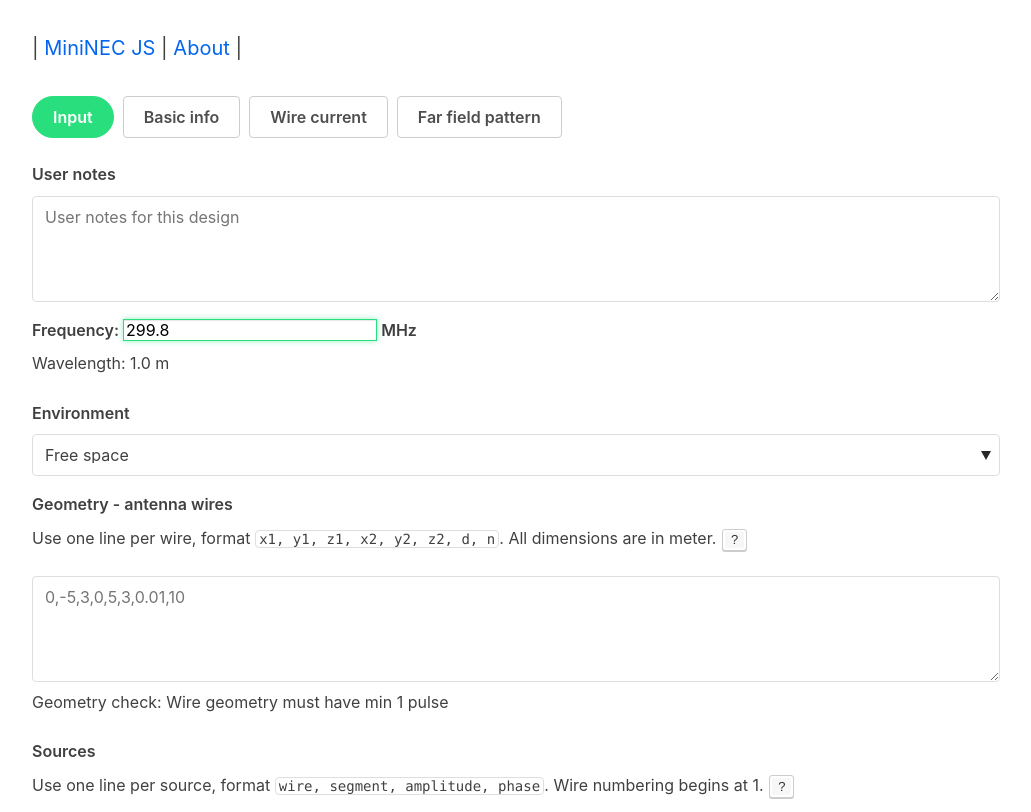
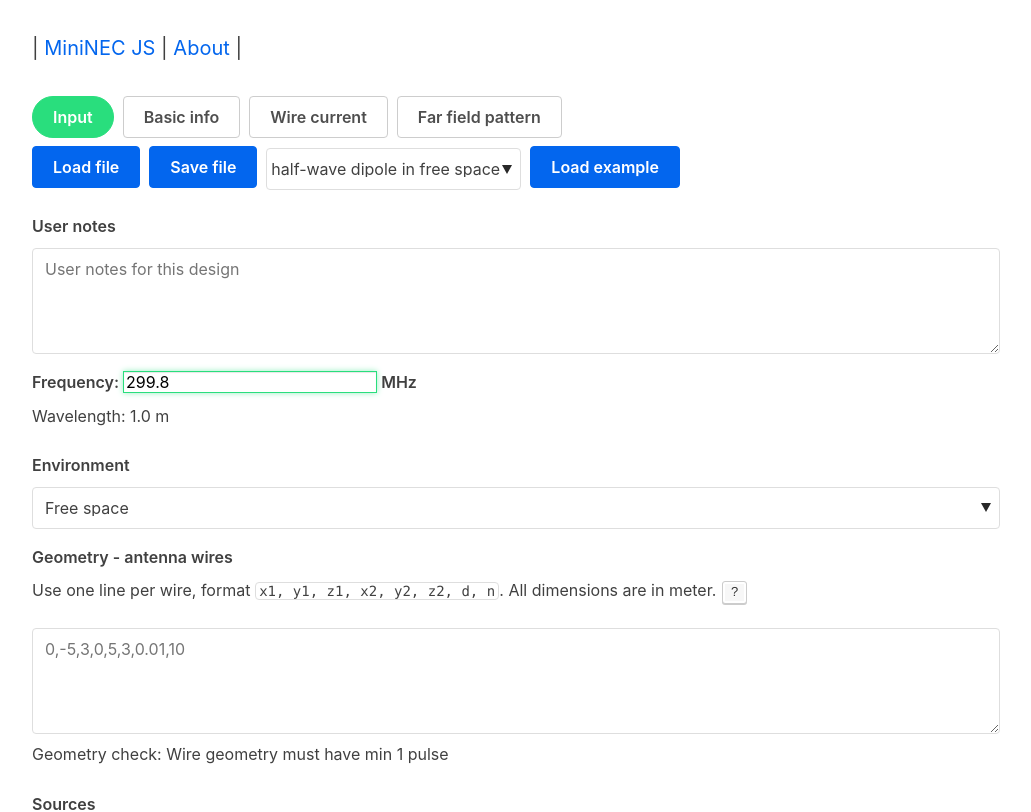
Before and after one commit to renaatd/mininecjs, a Vue app: page / in a window 1280 px wide. Shown: the top 812 px of the page, without its empty margins (124-1155 px from the left). Built offline with nearby package versions, Linux system fonts and the light colour scheme.

Commit message:
Add Vue3 LoadAndSave

```diff
--- a/src/components/GeometryInput.vue
+++ b/src/components/GeometryInput.vue
@@ -1,6 +1,6 @@
 <template>
   <div id="geometry-input">
-    <!-- <LoadAndSave v-on:updateGeometry="updateAntenna"/> -->
+    <LoadAndSave v-on:updateGeometry="updateAntenna"/>
     <form @submit.prevent="handleSubmit">
       <label for="usernotes">User notes</label>
       <textarea id="usernotes" v-model="antenna.userNotes" placeholder="User notes for this design" rows="5"></textarea>
@@ -76,13 +76,15 @@
 
 <script setup lang="ts">
 import { computed, defineEmits, onBeforeMount, reactive, ref, watch } from 'vue';
+import { checkCsvNumbers, splitCsv } from '@/helpers/CsvHelpers';
+import { isNumeric, filterNumeric } from '@/helpers/NumericHelpers';
+import _debounce from 'lodash/debounce';
+
 import { Antenna, antenna as antennaOriginal } from '@/models/Antenna';
 import _mininec from '@/models/Mininec';
-  import { checkCsvNumbers, splitCsv } from '@/helpers/CsvHelpers';
-  import { isNumeric, filterNumeric } from '@/helpers/NumericHelpers';
+
 import ClickHelp from './ClickHelp.vue';
-  // import LoadAndSave from './LoadAndSave.vue';
-  import _debounce from 'lodash/debounce';
+import LoadAndSave from './LoadAndSave.vue';
 
 type WireDetail = {
   segmentLength: number,
--- a/src/components/LoadAndSave.vue
+++ b/src/components/LoadAndSave.vue
@@ -1,4 +1,4 @@
-<template lang="html">
+<template>
   <div id="loadandsave">
     <form @submit.prevent="">
         <label for="loadFile" class="button">Load file<input id="loadFile" type="file" @change="loadFromFile" class="hide" accept=".json"></label>&nbsp;
@@ -6,26 +6,25 @@
         <select v-model="selected_example" class="select-with-button">
             <option v-for="option in examples" v-bind:key="option.name" v-bind:value="option.name">{{ option.name }}</option>
         </select>&nbsp;
-        <button @click.prevent="example">Load example</button>
+        <button @click.prevent="loadExample">Load example</button>
     </form>
   </div>
 </template>
 
-<script lang="ts">
+<script setup lang="ts">
+import { ref, defineEmits  } from 'vue';
 import { antenna, Antenna } from '@/models/Antenna';
 import { examples } from '@/models/Examples';
-import { Component, Vue } from 'vue-property-decorator';
 
 const FILE_VERSION = '1';
+const emit = defineEmits(['updateGeometry'])
 
-@Component
-export default class LoadAndSave extends Vue {
-    public readonly examples = examples;
-    public selected_example = this.examples[0].name;
+const selected_example = ref(examples[0].name);
 
-    public loadFromFile(event: Event): void {
+function loadFromFile(event: Event): void {
     if (event == null)
         return;
+
     let target = event.target as HTMLInputElement;
     if (!target.files)
         return;
@@ -54,8 +53,7 @@ export default class LoadAndSave extends Vue {
                 return;
             }
             delete parsed.version;
-                antenna.copyFrom(new Antenna(parsed));
-                this.$emit('loadedGeometry');
+            emit('updateGeometry', new Antenna(parsed));
         } catch (ex) {
             alert("Error while parsing file - this is not valid JSON");
         }
@@ -63,18 +61,18 @@ export default class LoadAndSave extends Vue {
     reader.readAsText(file);
 }
 
-    public save(): void {
+function save(): void {
     // Make a clone of the object before adding version field
     // eslint-disable-next-line @typescript-eslint/no-explicit-any
     let objectToSave: any = {};
     Object.assign(objectToSave, antenna);
     objectToSave.version = FILE_VERSION;
-        this.downloadObjectAsJson(objectToSave, "antenna");
+    downloadObjectAsJson(objectToSave, "antenna");
 }
 
+// eslint-disable-next-line @typescript-eslint/ban-types
+function downloadObjectAsJson(exportObj: object, exportName: string): void {
     // https://stackoverflow.com/a/30800715
-    // eslint-disable-next-line @typescript-eslint/ban-types
-    private downloadObjectAsJson(exportObj: object, exportName: string): void {
     let dataStr = "data:text/json;charset=utf-8," + encodeURIComponent(JSON.stringify(exportObj, null, 2));
     let downloadAnchorNode = document.createElement('a');
     downloadAnchorNode.setAttribute("href",     dataStr);
@@ -84,13 +82,11 @@ export default class LoadAndSave extends Vue {
     downloadAnchorNode.remove();
 }
 
-    public example(): void {
-        let content = this.examples.find(x => x.name == this.selected_example);
+function loadExample(): void {
+    let content = examples.find(x => x.name == selected_example.value);
     if (!content)
         return;
-        antenna.copyFrom(content.antenna);
-        this.$emit('loadedGeometry');
-    }
+    emit('updateGeometry', content.antenna);
 }
 </script>
 
```
Lines whose indentation alone changed are shown as unchanged.
